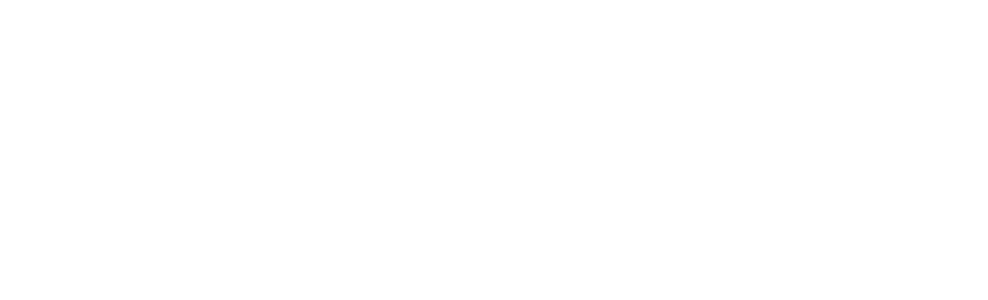
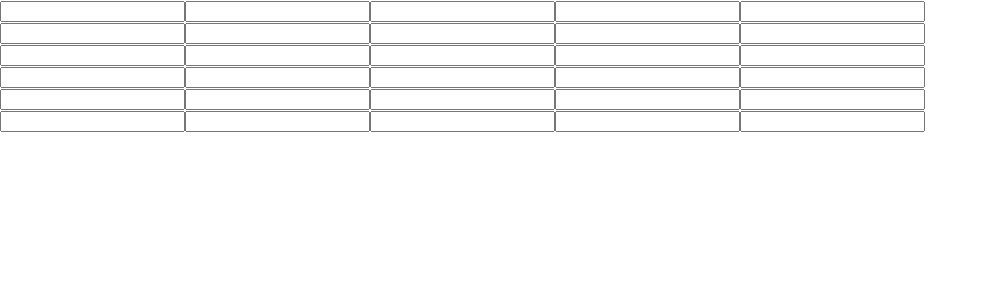
Before and after one commit to Danijel1703/wordle, a React (Create React App) app: page / in a window 1280 px wide. Shown: the top 300 px of the page, without its empty margins (0-988 px from the left). Built offline with nearby package versions, Linux system fonts and the light colour scheme.

Commit message:
in progress

```diff
--- a/src/Game.tsx
+++ b/src/Game.tsx
@@ -1,13 +1,15 @@
-import { filter, map, range, sample, size } from "lodash-es";
+import { filter, map, range, sample, size } from 'lodash-es';
 import React, {
 	ChangeEvent,
+	RefObject,
+	createRef,
 	memo,
 	useCallback,
 	useEffect,
 	useReducer,
 	useState,
-} from "react";
-import words from "./words";
+} from 'react';
+import words from './words';
 
 // type Letter = {
 //   id: string;
@@ -342,7 +344,7 @@
 
 // export default Game;
 
-const word = sample(words) || "";
+const word = sample(words) || '';
 
 type DailyWordLetter = {
 	id: string;
@@ -357,6 +359,7 @@
 	isCorrect: boolean;
 	consists: boolean;
 	takeId: string;
+	ref: RefObject<HTMLInputElement>;
 };
 
 type Word = Array<Letter>;
@@ -385,14 +388,13 @@
 
 type LetterProps = {
 	letter: Letter;
-  value: string;
 	onChange: Function;
 };
 
 const initializeDailyWord = () => {
 	const letters = range(size(word));
 	const dailyWord = map(letters, (letter, index) => {
-    const id = "letter" + index;
+		const id = 'letter' + index;
 		return {
 			id: id,
 			value: word[index],
@@ -406,17 +408,18 @@
 	const lettersRange = range(size(word));
 	const takesRange = range(size(word) + 1);
 	const takes: Array<Take> = map(takesRange, (take, index) => {
-    const takeId = "take" + index;
+		const takeId = 'take' + index;
 		const letters: Array<Letter> = map(lettersRange, (letter, index) => {
-      const id = "letter" + index;
-      const domId = takeId + "letter" + index;
+			const id = 'letter' + index;
+			const domId = takeId + 'letter' + index;
 			return {
 				id: id,
 				takeId: takeId,
 				domId: domId,
-        value: "",
+				value: '',
 				isCorrect: false,
 				consists: false,
+				ref: createRef(),
 			};
 		});
 		return {
@@ -438,7 +441,7 @@
 				...take,
 				letters: map(take.letters, (l) => {
 					if (l.domId === letter.domId) {
-            l.value = value;
+						l.value = letter.ref.current?.value || '';
 						return l;
 					}
 					return l;
@@ -449,8 +452,8 @@
 	});
 
 const actionConstants = {
-  setTakes: "SET_TAKES",
-  updateLetter: "UPDATE_LETTER",
+	setTakes: 'SET_TAKES',
+	updateLetter: 'UPDATE_LETTER',
 };
 
 const actions: any = {
@@ -476,30 +479,48 @@
 const dailyWord = initializeDailyWord();
 function Game() {
 	const [state, dispatch] = useReducer(reducer, { takes: [] });
+	const [initialTakes, setInitialTakes] = useState<Array<Take>>([]);
 
 	useEffect(() => {
-    dispatch({ type: actionConstants.setTakes, payload: initializeTakes() });
+		const initialTakes = initializeTakes();
+		dispatch({ type: actionConstants.setTakes, payload: [...initialTakes] });
+		setInitialTakes(initialTakes);
 	}, []);
-  console.log(state.takes);
-  return <></>;
-}
 
-const RenderLetter = memo(({ letter, value, onChange }: LetterProps) => {
-  const handleChange = (e: ChangeEvent<HTMLInputElement>) => {
-    onChange({
+	const onChange = useCallback(
+		(e: ChangeEvent<HTMLInputElement>, letter: Letter) => {
+			dispatch({
 				type: actionConstants.updateLetter,
 				payload: { value: e.target.value, letter: letter },
 			});
+		},
+		[]
+	);
+
+	return (
+		<>
+			{map(initialTakes, (take) => {
+				return (
+					<div id={take.domId} className="take">
+						{map(take.letters, (letter) => {
+							return <RenderLetter onChange={onChange} letter={letter} />;
+						})}
+					</div>
+				);
+			})}
+		</>
+	);
+}
+
+const RenderLetter = ({ letter, onChange }: LetterProps) => {
+	return (
+		<input
+			type="text"
+			id={letter.domId}
+			onChange={(e) => onChange(e, letter)}
+			ref={letter.ref}
+		/>
+	);
 };
 
-  return (
-    <input
-      value={value}
-      type="text"
-      id={letter.domId}
-      onChange={handleChange}
-    />
-  );
-});
-
 export default Game;
```
Lines whose indentation alone changed are shown as unchanged.
